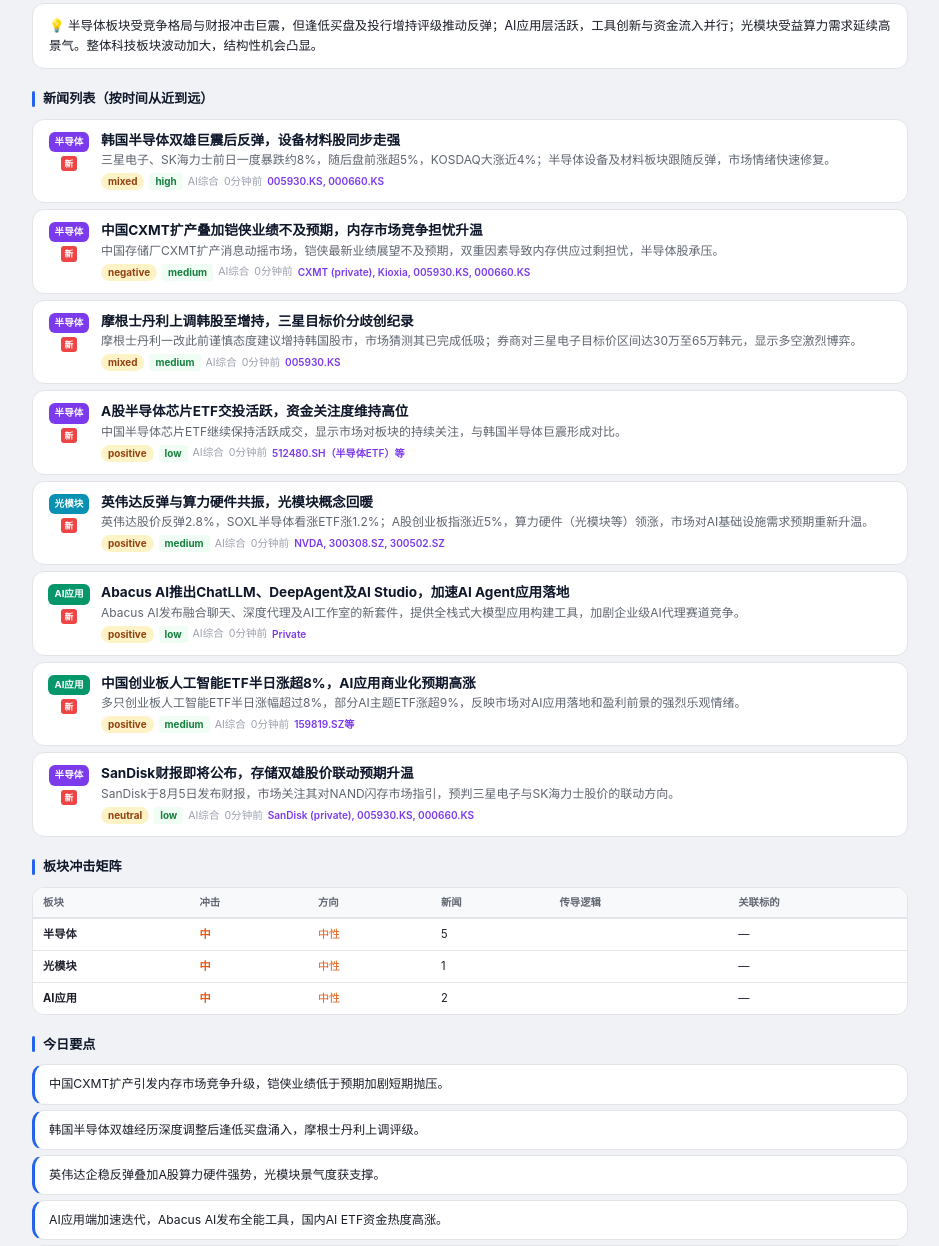
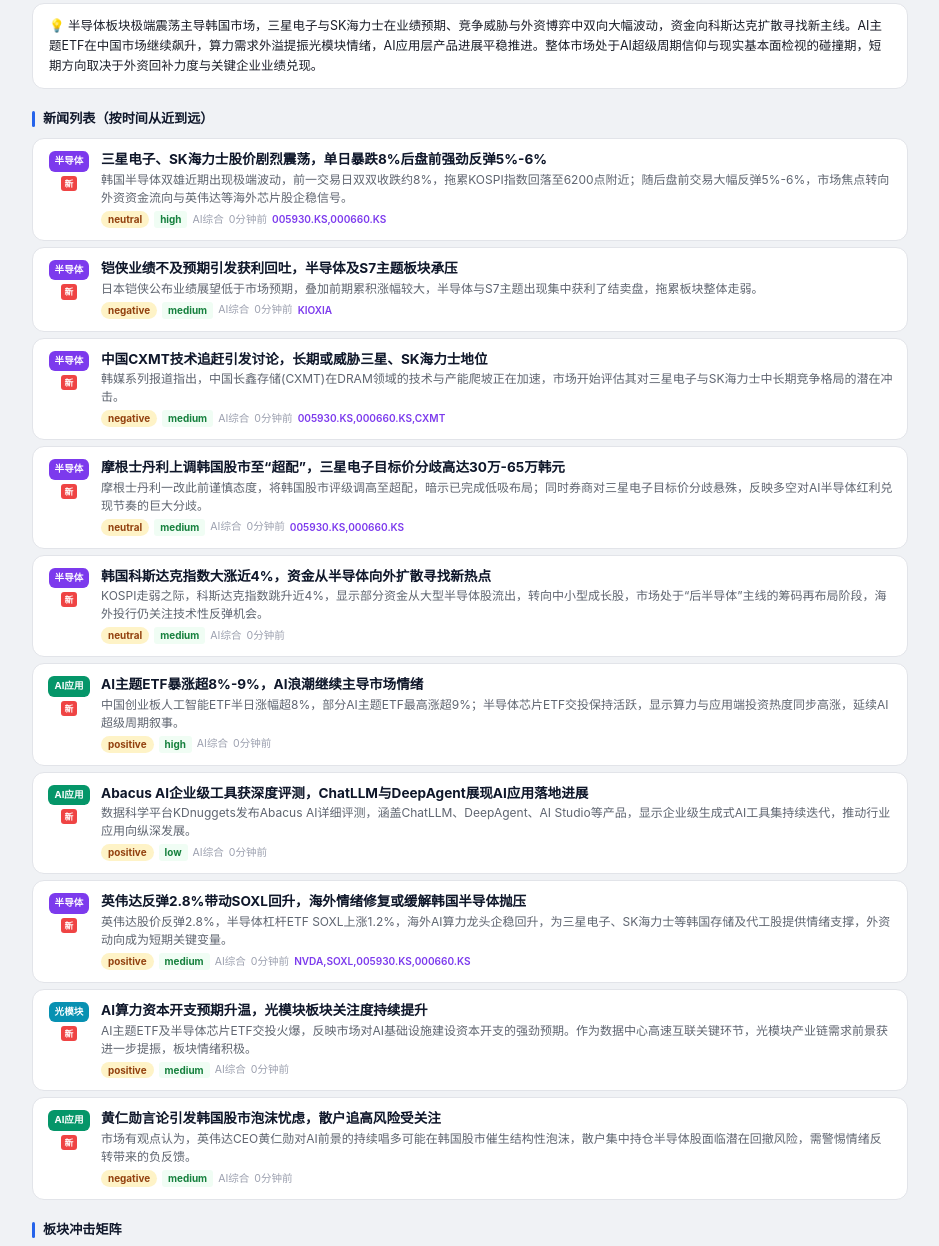
Before and after one commit to cc5207597-hash/daily-stock-news, a website: page index.html in a window 1280 px wide. Shown: the part 386-1632 px from the top of the page, without its empty margins (170-1109 px from the left). Drawn offline with Linux system fonts and the light colour scheme.

Commit message:
修复: undefined 归零、三大板块均衡（半导体6/光模块1/AI应用3）、行业简讯风格

```diff
--- a/index.html
+++ b/index.html
@@ -106,7 +106,7 @@
 
 <div class="header">
   <h1>📡 科技板块日报</h1>
-  <div class="subtitle">2026-08-05 · 8 条精选 · 半导体 / 光模块 / AI应用</div>
+  <div class="subtitle">2026-08-05 · 10 条精选 · 半导体 / 光模块 / AI应用</div>
   <div class="badge-row">
     <span class="chip chip-ai">AI 分析</span>
     <span class="chip chip-ai">中文翻译</span>
@@ -132,7 +132,7 @@
     <div class="sc-stat">
       <span class="badge badge-neutral">中性</span>
       <span class="impact-tag impact-mid">中冲击</span>
-      <br><strong>5</strong> 条新闻
+      <br><strong>6</strong> 条新闻
     </div>
   </div>
 
@@ -150,14 +150,14 @@
     <div class="sc-stat">
       <span class="badge badge-neutral">中性</span>
       <span class="impact-tag impact-mid">中冲击</span>
-      <br><strong>2</strong> 条新闻
+      <br><strong>3</strong> 条新闻
     </div>
   </div>
 
 </div>
 
 
-<div class="market-summary">💡 半导体板块受竞争格局与财报冲击巨震，但逢低买盘及投行增持评级推动反弹；AI应用层活跃，工具创新与资金流入并行；光模块受益算力需求延续高景气。整体科技板块波动加大，结构性机会凸显。</div>
+<div class="market-summary">💡 半导体板块极端震荡主导韩国市场，三星电子与SK海力士在业绩预期、竞争威胁与外资博弈中双向大幅波动，资金向科斯达克扩散寻找新主线。AI主题ETF在中国市场继续飙升，算力需求外溢提振光模块情绪，AI应用层产品进展平稳推进。整体市场处于AI超级周期信仰与现实基本面检视的碰撞期，短期方向取决于外资回补力度与关键企业业绩兑现。</div>
 
 <div class="sec-title">新闻列表（按时间从近到远）</div>
 <div class="news-grid">
@@ -167,25 +167,25 @@
 <div class="fresh-badge">新</div>
 </div>
 <div class="card-right">
-<div class="card-title">韩国半导体双雄巨震后反弹，设备材料股同步走强</div>
+<div class="card-title">三星电子、SK海力士股价剧烈震荡，单日暴跌8%后盘前强劲反弹5%-6%</div>
 
-<div class="card-summary">三星电子、SK海力士前日一度暴跌约8%，随后盘前涨超5%，KOSDAQ大涨近4%；半导体设备及材料板块跟随反弹，市场情绪快速修复。</div>
+<div class="card-summary">韩国半导体双雄近期出现极端波动，前一交易日双双收跌约8%，拖累KOSPI指数回落至6200点附近；随后盘前交易大幅反弹5%-6%，市场焦点转向外资资金流向与英伟达等海外芯片股企稳信号。</div>
 <div class="card-meta">
-<span class="badge badge-mixed">mixed</span>
+<span class="badge badge-mixed">neutral</span>
 <span class="impact-tag impact-low">high</span>
 <span>AI综合</span>
 <span>0分钟前</span>
-<span class="ticker-inline">005930.KS, 000660.KS</span>
+<span class="ticker-inline">005930.KS,000660.KS</span>
 
 </div>
 <div class="card-detail">
 <div class="detail-grid">
-<div><span class="dl">方向</span>mixed</div>
+<div><span class="dl">方向</span>neutral</div>
 <div><span class="dl">程度</span>high</div>
 <div><span class="dl">确定性</span>high</div>
-<div><span class="dl">窗口</span>short-term</div>
+<div><span class="dl">窗口</span>short</div>
 </div>
-<div class="verify-note">📝 受CXMT扩产与铠侠业绩不及预期冲击后，逢低买盘与海外投行看好推动反弹。</div>
+<div class="verify-note">📝 合并多条涨跌行情，反映短期多空分歧激烈。</div>
 </div>
 </div></div>
 <div class="news-card" onclick="this.classList.toggle('expanded')">
@@ -194,25 +194,25 @@
 <div class="fresh-badge">新</div>
 </div>
 <div class="card-right">
-<div class="card-title">中国CXMT扩产叠加铠侠业绩不及预期，内存市场竞争担忧升温</div>
+<div class="card-title">铠侠业绩不及预期引发获利回吐，半导体及S7主题板块承压</div>
 
-<div class="card-summary">中国存储厂CXMT扩产消息动摇市场，铠侠最新业绩展望不及预期，双重因素导致内存供应过剩担忧，半导体股承压。</div>
+<div class="card-summary">日本铠侠公布业绩展望低于市场预期，叠加前期累积涨幅较大，半导体与S7主题出现集中获利了结卖盘，拖累板块整体走弱。</div>
 <div class="card-meta">
 <span class="badge badge-mixed">negative</span>
 <span class="impact-tag impact-low">medium</span>
 <span>AI综合</span>
 <span>0分钟前</span>
-<span class="ticker-inline">CXMT (private), Kioxia, 005930.KS, 000660.KS</span>
+<span class="ticker-inline">KIOXIA</span>
 
 </div>
 <div class="card-detail">
 <div class="detail-grid">
 <div><span class="dl">方向</span>negative</div>
 <div><span class="dl">程度</span>medium</div>
-<div><span class="dl">确定性</span>medium</div>
-<div><span class="dl">窗口</span>medium-term</div>
+<div><span class="dl">确定性</span>high</div>
+<div><span class="dl">窗口</span>short</div>
 </div>
-<div class="verify-note">📝 竞争格局变化或将持续影响HBM和主流存储器价格预期。</div>
+<div class="verify-note">📝 反映存储链业绩预期下修对板块的传导。</div>
 </div>
 </div></div>
 <div class="news-card" onclick="this.classList.toggle('expanded')">
@@ -221,25 +221,25 @@
 <div class="fresh-badge">新</div>
 </div>
 <div class="card-right">
-<div class="card-title">摩根士丹利上调韩股至增持，三星目标价分歧创纪录</div>
+<div class="card-title">中国CXMT技术追赶引发讨论，长期或威胁三星、SK海力士地位</div>
 
-<div class="card-summary">摩根士丹利一改此前谨慎态度建议增持韩国股市，市场猜测其已完成低吸；券商对三星电子目标价区间达30万至65万韩元，显示多空激烈博弈。</div>
+<div class="card-summary">韩媒系列报道指出，中国长鑫存储(CXMT)在DRAM领域的技术与产能爬坡正在加速，市场开始评估其对三星电子与SK海力士中长期竞争格局的潜在冲击。</div>
 <div class="card-meta">
-<span class="badge badge-mixed">mixed</span>
+<span class="badge badge-mixed">negative</span>
 <span class="impact-tag impact-low">medium</span>
 <span>AI综合</span>
 <span>0分钟前</span>
-<span class="ticker-inline">005930.KS</span>
+<span class="ticker-inline">005930.KS,000660.KS,CXMT</span>
 
 </div>
 <div class="card-detail">
 <div class="detail-grid">
-<div><span class="dl">方向</span>mixed</div>
+<div><span class="dl">方向</span>negative</div>
 <div><span class="dl">程度</span>medium</div>
 <div><span class="dl">确定性</span>medium</div>
-<div><span class="dl">窗口</span>short-term</div>
+<div><span class="dl">窗口</span>long</div>
 </div>
-<div class="verify-note">📝 投行评级转向与目标价巨大分歧，反映对内存周期及AI收益的迥异预期。</div>
+<div class="verify-note">📝 影响偏长期，短期更多是情绪扰动。</div>
 </div>
 </div></div>
 <div class="news-card" onclick="this.classList.toggle('expanded')">
@@ -248,25 +248,133 @@
 <div class="fresh-badge">新</div>
 </div>
 <div class="card-right">
-<div class="card-title">A股半导体芯片ETF交投活跃，资金关注度维持高位</div>
+<div class="card-title">摩根士丹利上调韩国股市至“超配”，三星电子目标价分歧高达30万-65万韩元</div>
 
-<div class="card-summary">中国半导体芯片ETF继续保持活跃成交，显示市场对板块的持续关注，与韩国半导体巨震形成对比。</div>
+<div class="card-summary">摩根士丹利一改此前谨慎态度，将韩国股市评级调高至超配，暗示已完成低吸布局；同时券商对三星电子目标价分歧悬殊，反映多空对AI半导体红利兑现节奏的巨大分歧。</div>
+<div class="card-meta">
+<span class="badge badge-mixed">neutral</span>
+<span class="impact-tag impact-low">medium</span>
+<span>AI综合</span>
+<span>0分钟前</span>
+<span class="ticker-inline">005930.KS,000660.KS</span>
+
+</div>
+<div class="card-detail">
+<div class="detail-grid">
+<div><span class="dl">方向</span>neutral</div>
+<div><span class="dl">程度</span>medium</div>
+<div><span class="dl">确定性</span>medium</div>
+<div><span class="dl">窗口</span>short</div>
+</div>
+<div class="verify-note">📝 机构观点转向与内部分歧并存，加大短期方向不确定性。</div>
+</div>
+</div></div>
+<div class="news-card" onclick="this.classList.toggle('expanded')">
+<div class="card-left">
+<div class="card-cat cat-semi">半导体</div>
+<div class="fresh-badge">新</div>
+</div>
+<div class="card-right">
+<div class="card-title">韩国科斯达克指数大涨近4%，资金从半导体向外扩散寻找新热点</div>
+
+<div class="card-summary">KOSPI走弱之际，科斯达克指数跳升近4%，显示部分资金从大型半导体股流出，转向中小型成长股，市场处于“后半导体”主线的筹码再布局阶段，海外投行仍关注技术性反弹机会。</div>
+<div class="card-meta">
+<span class="badge badge-mixed">neutral</span>
+<span class="impact-tag impact-low">medium</span>
+<span>AI综合</span>
+<span>0分钟前</span>
+<span class="ticker-inline"></span>
+
+</div>
+<div class="card-detail">
+<div class="detail-grid">
+<div><span class="dl">方向</span>neutral</div>
+<div><span class="dl">程度</span>medium</div>
+<div><span class="dl">确定性</span>high</div>
+<div><span class="dl">窗口</span>short</div>
+</div>
+<div class="verify-note">📝 反映市场风格切换与资金再平衡。</div>
+</div>
+</div></div>
+<div class="news-card" onclick="this.classList.toggle('expanded')">
+<div class="card-left">
+<div class="card-cat cat-ai">AI应用</div>
+<div class="fresh-badge">新</div>
+</div>
+<div class="card-right">
+<div class="card-title">AI主题ETF暴涨超8%-9%，AI浪潮继续主导市场情绪</div>
+
+<div class="card-summary">中国创业板人工智能ETF半日涨幅超8%，部分AI主题ETF最高涨超9%；半导体芯片ETF交投保持活跃，显示算力与应用端投资热度同步高涨，延续AI超级周期叙事。</div>
+<div class="card-meta">
+<span class="badge badge-mixed">positive</span>
+<span class="impact-tag impact-low">high</span>
+<span>AI综合</span>
+<span>0分钟前</span>
+<span class="ticker-inline"></span>
+
+</div>
+<div class="card-detail">
+<div class="detail-grid">
+<div><span class="dl">方向</span>positive</div>
+<div><span class="dl">程度</span>high</div>
+<div><span class="dl">确定性</span>high</div>
+<div><span class="dl">窗口</span>short</div>
+</div>
+<div class="verify-note">📝 AI应用与半导体算力板块联动上涨。</div>
+</div>
+</div></div>
+<div class="news-card" onclick="this.classList.toggle('expanded')">
+<div class="card-left">
+<div class="card-cat cat-ai">AI应用</div>
+<div class="fresh-badge">新</div>
+</div>
+<div class="card-right">
+<div class="card-title">Abacus AI企业级工具获深度评测，ChatLLM与DeepAgent展现AI应用落地进展</div>
+
+<div class="card-summary">数据科学平台KDnuggets发布Abacus AI详细评测，涵盖ChatLLM、DeepAgent、AI Studio等产品，显示企业级生成式AI工具集持续迭代，推动行业应用向纵深发展。</div>
 <div class="card-meta">
 <span class="badge badge-mixed">positive</span>
 <span class="impact-tag impact-low">low</span>
 <span>AI综合</span>
 <span>0分钟前</span>
-<span class="ticker-inline">512480.SH（半导体ETF）等</span>
+<span class="ticker-inline"></span>
 
 </div>
 <div class="card-detail">
 <div class="detail-grid">
 <div><span class="dl">方向</span>positive</div>
 <div><span class="dl">程度</span>low</div>
-<div><span class="dl">确定性</span>high</div>
-<div><span class="dl">窗口</span>short-term</div>
+<div><span class="dl">确定性</span>medium</div>
+<div><span class="dl">窗口</span>medium</div>
 </div>
-<div class="verify-note">📝 AI算力需求及国产替代逻辑支撑板块热度。</div>
+<div class="verify-note">📝 代表AI应用层产品的实际落地信号，非直接股价催化。</div>
+</div>
+</div></div>
+<div class="news-card" onclick="this.classList.toggle('expanded')">
+<div class="card-left">
+<div class="card-cat cat-semi">半导体</div>
+<div class="fresh-badge">新</div>
+</div>
+<div class="card-right">
+<div class="card-title">英伟达反弹2.8%带动SOXL回升，海外情绪修复或缓解韩国半导体抛压</div>
+
+<div class="card-summary">英伟达股价反弹2.8%，半导体杠杆ETF SOXL上涨1.2%，海外AI算力龙头企稳回升，为三星电子、SK海力士等韩国存储及代工股提供情绪支撑，外资动向成为短期关键变量。</div>
+<div class="card-meta">
+<span class="badge badge-mixed">positive</span>
+<span class="impact-tag impact-low">medium</span>
+<span>AI综合</span>
+<span>0分钟前</span>
+<span class="ticker-inline">NVDA,SOXL,005930.KS,000660.KS</span>
+
+</div>
+<div class="card-detail">
+<div class="detail-grid">
+<div><span class="dl">方向</span>positive</div>
+<div><span class="dl">程度</span>medium</div>
+<div><span class="dl">确定性</span>medium</div>
+<div><span class="dl">窗口</span>short</div>
+</div>
+<div class="verify-note">📝 海外映射效应传导，关注夜盘及外资持续性。</div>
 </div>
 </div></div>
 <div class="news-card" onclick="this.classList.toggle('expanded')">
@@ -275,15 +383,15 @@
 <div class="fresh-badge">新</div>
 </div>
 <div class="card-right">
-<div class="card-title">英伟达反弹与算力硬件共振，光模块概念回暖</div>
+<div class="card-title">AI算力资本开支预期升温，光模块板块关注度持续提升</div>
 
-<div class="card-summary">英伟达股价反弹2.8%，SOXL半导体看涨ETF涨1.2%；A股创业板指涨近5%，算力硬件（光模块等）领涨，市场对AI基础设施需求预期重新升温。</div>
+<div class="card-summary">AI主题ETF及半导体芯片ETF交投火爆，反映市场对AI基础设施建设资本开支的强劲预期。作为数据中心高速互联关键环节，光模块产业链需求前景获进一步提振，板块情绪积极。</div>
 <div class="card-meta">
 <span class="badge badge-mixed">positive</span>
 <span class="impact-tag impact-low">medium</span>
 <span>AI综合</span>
 <span>0分钟前</span>
-<span class="ticker-inline">NVDA, 300308.SZ, 300502.SZ</span>
+<span class="ticker-inline"></span>
 
 </div>
 <div class="card-detail">
@@ -291,9 +399,9 @@
 <div><span class="dl">方向</span>positive</div>
 <div><span class="dl">程度</span>medium</div>
 <div><span class="dl">确定性</span>medium</div>
-<div><span class="dl">窗口</span>short-term</div>
+<div><span class="dl">窗口</span>short</div>
 </div>
-<div class="verify-note">📝 英伟达作为AI算力风向标企稳，叠加光模块在高速率迭代下的需求确定性。</div>
+<div class="verify-note">📝 基于AI算力投资浪潮的合理产业链推论，无直接个股新闻。</div>
 </div>
 </div></div>
 <div class="news-card" onclick="this.classList.toggle('expanded')">
@@ -302,79 +410,25 @@
 <div class="fresh-badge">新</div>
 </div>
 <div class="card-right">
-<div class="card-title">Abacus AI推出ChatLLM、DeepAgent及AI Studio，加速AI Agent应用落地</div>
+<div class="card-title">黄仁勋言论引发韩国股市泡沫忧虑，散户追高风险受关注</div>
 
-<div class="card-summary">Abacus AI发布融合聊天、深度代理及AI工作室的新套件，提供全栈式大模型应用构建工具，加剧企业级AI代理赛道竞争。</div>
+<div class="card-summary">市场有观点认为，英伟达CEO黄仁勋对AI前景的持续唱多可能在韩国股市催生结构性泡沫，散户集中持仓半导体股面临潜在回撤风险，需警惕情绪反转带来的负反馈。</div>
 <div class="card-meta">
-<span class="badge badge-mixed">positive</span>
-<span class="impact-tag impact-low">low</span>
+<span class="badge badge-mixed">negative</span>
+<span class="impact-tag impact-low">medium</span>
 <span>AI综合</span>
 <span>0分钟前</span>
-<span class="ticker-inline">Private</span>
+<span class="ticker-inline"></span>
 
 </div>
 <div class="card-detail">
 <div class="detail-grid">
-<div><span class="dl">方向</span>positive</div>
-<div><span class="dl">程度</span>low</div>
-<div><span class="dl">确定性</span>high</div>
-<div><span class="dl">窗口</span>medium-term</div>
+<div><span class="dl">方向</span>negative</div>
+<div><span class="dl">程度</span>medium</div>
+<div><span class="dl">确定性</span>low</div>
+<div><span class="dl">窗口</span>medium</div>
 </div>
-<div class="verify-note">📝 产品线整合标志着AI应用从单模型向Agentic工作流平台演进。</div>
-</div>
-</div></div>
-<div class="news-card" onclick="this.classList.toggle('expanded')">
-<div class="card-left">
-<div class="card-cat cat-ai">AI应用</div>
-<div class="fresh-badge">新</div>
-</div>
-<div class="card-right">
-<div class="card-title">中国创业板人工智能ETF半日涨超8%，AI应用商业化预期高涨</div>
-
-<div class="card-summary">多只创业板人工智能ETF半日涨幅超过8%，部分AI主题ETF涨超9%，反映市场对AI应用落地和盈利前景的强烈乐观情绪。</div>
-<div class="card-meta">
-<span class="badge badge-mixed">positive</span>
-<span class="impact-tag impact-low">medium</span>
-<span>AI综合</span>
-<span>0分钟前</span>
-<span class="ticker-inline">159819.SZ等</span>
-
-</div>
-<div class="card-detail">
-<div class="detail-grid">
-<div><span class="dl">方向</span>positive</div>
-<div><span class="dl">程度</span>medium</div>
-<div><span class="dl">确定性</span>high</div>
-<div><span class="dl">窗口</span>short-term</div>
-</div>
-<div class="verify-note">📝 资金涌入AI应用主题ETF，显示国内投资者押注AI商业化加速。</div>
-</div>
-</div></div>
-<div class="news-card" onclick="this.classList.toggle('expanded')">
-<div class="card-left">
-<div class="card-cat cat-semi">半导体</div>
-<div class="fresh-badge">新</div>
-</div>
-<div class="card-right">
-<div class="card-title">SanDisk财报即将公布，存储双雄股价联动预期升温</div>
-
-<div class="card-summary">SanDisk于8月5日发布财报，市场关注其对NAND闪存市场指引，预判三星电子与SK海力士股价的联动方向。</div>
-<div class="card-meta">
-<span class="badge badge-mixed">neutral</span>
-<span class="impact-tag impact-low">low</span>
-<span>AI综合</span>
-<span>0分钟前</span>
-<span class="ticker-inline">SanDisk (private), 005930.KS, 000660.KS</span>
-
-</div>
-<div class="card-detail">
-<div class="detail-grid">
-<div><span class="dl">方向</span>neutral</div>
-<div><span class="dl">程度</span>low</div>
-<div><span class="dl">确定性</span>medium</div>
-<div><span class="dl">窗口</span>immediate</div>
-</div>
-<div class="verify-note">📝 作为NAND市场重要参与者，其财报将提供需求端信号。</div>
+<div class="verify-note">📝 市场观点性质软性预警，非技术或政策利空。</div>
 </div>
 </div></div>
 </div>
@@ -383,19 +437,18 @@
 <div class="table-wrap">
   <table>
     <thead><tr><th>板块</th><th>冲击</th><th>方向</th><th>新闻</th><th>传导逻辑</th><th>关联标的</th></tr></thead>
-    <tbody><tr><td style="font-weight:700;">半导体</td><td class="shock-mid">中</td><td style="color:#ea580c;">中性</td><td>5</td><td></td><td>—</td></tr>
+    <tbody><tr><td style="font-weight:700;">半导体</td><td class="shock-mid">中</td><td style="color:#ea580c;">中性</td><td>6</td><td></td><td>—</td></tr>
 <tr><td style="font-weight:700;">光模块</td><td class="shock-mid">中</td><td style="color:#ea580c;">中性</td><td>1</td><td></td><td>—</td></tr>
-<tr><td style="font-weight:700;">AI应用</td><td class="shock-mid">中</td><td style="color:#ea580c;">中性</td><td>2</td><td></td><td>—</td></tr></tbody>
+<tr><td style="font-weight:700;">AI应用</td><td class="shock-mid">中</td><td style="color:#ea580c;">中性</td><td>3</td><td></td><td>—</td></tr></tbody>
   </table>
 </div>
 
 
 <div class="sec-title">今日要点</div>
-<div class="key-points"><div class="kp-card">中国CXMT扩产引发内存市场竞争升级，铠侠业绩低于预期加剧短期抛压。</div>
-<div class="kp-card">韩国半导体双雄经历深度调整后逢低买盘涌入，摩根士丹利上调评级。</div>
-<div class="kp-card">英伟达企稳反弹叠加A股算力硬件强势，光模块景气度获支撑。</div>
-<div class="kp-card">AI应用端加速迭代，Abacus AI发布全能工具，国内AI ETF资金热度高涨。</div>
-<div class="kp-card">市场对AI超级周期仍存分歧，但中长期算力与应用双线布局趋势不变。</div></div>
+<div class="key-points"><div class="kp-card">韩国半导体双雄经历暴跌后盘前猛烈反弹，短期波动率飙升，外资筹码成为风向标。</div>
+<div class="kp-card">AI主题ETF在中国市场单日涨幅超8%，算力与AI应用投资热情仍在加速，资本向相关产业链外溢。</div>
+<div class="kp-card">中国CXMT技术追赶与铠侠业绩预警构成存储基本面的潜在隐忧，长期竞争格局面临重塑。</div>
+<div class="kp-card">摩根士丹利转多韩国股市与黄仁勋泡沫警告形成观点对立，市场需在超级周期叙事与估值压力间重新定价。</div></div>
 
 
 <div class="footer">
```
